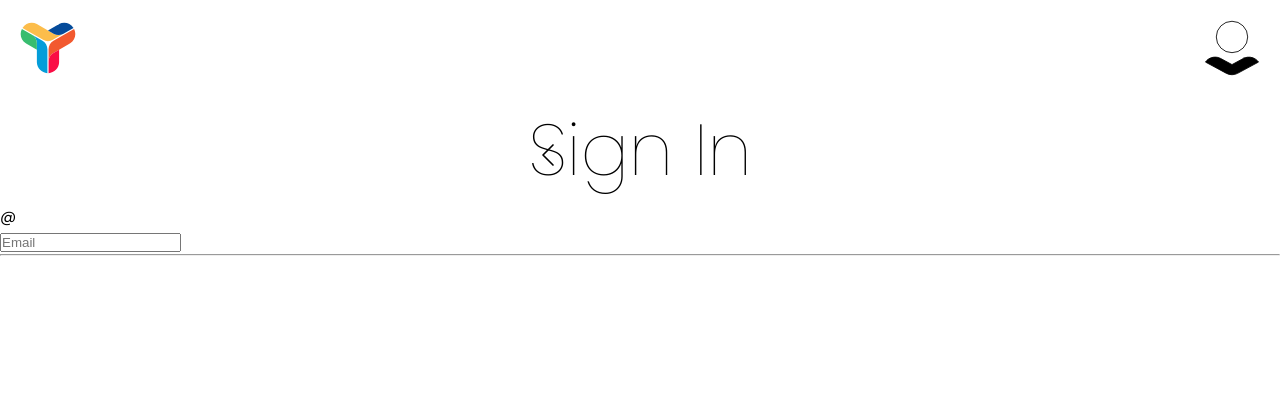
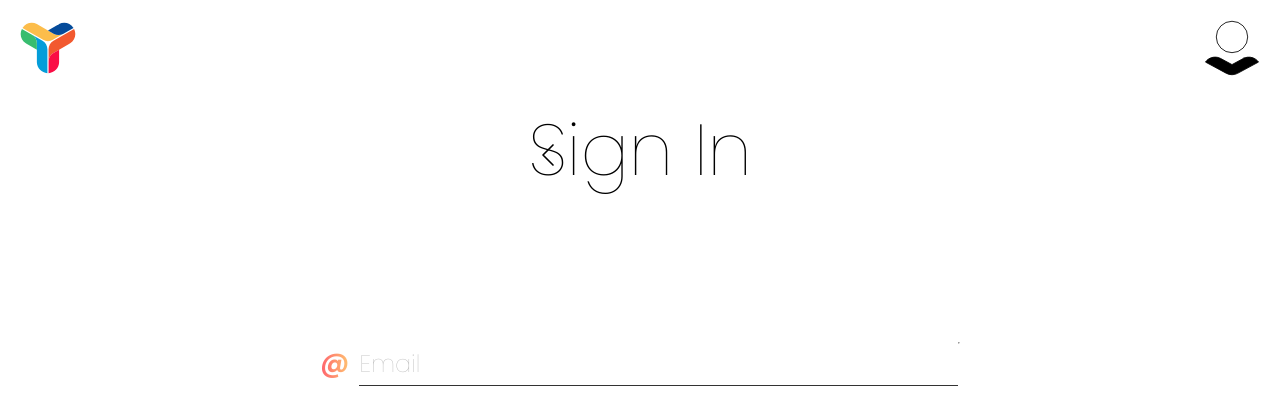
Before and after one commit to Samyam412/symple, a Next.js app: page / in a window 1280 px wide. Shown: the top 416 px of the page. Built offline with nearby package versions, Linux system fonts and the light colour scheme.

Commit message:
ui: fixed searchbar css

```diff
--- a/components/sign-in/SearchBar.tsx
+++ b/components/sign-in/SearchBar.tsx
@@ -2,6 +2,7 @@
 
 import { usePathname, useRouter, useSearchParams } from "next/navigation";
 import { useEffect, useState } from "react";
+import "../../styles/sign-in/search-bar.css"
 
 const SearchBar = () => {
   const [email, setEmail] = useState<string>("");
@@ -27,7 +28,7 @@ const SearchBar = () => {
 
   return (
     <div className="email-input-container">
-      <div className="search-icon">@</div>
+      <div className="search-icon ">@</div>
       <input
         type="email"
         placeholder="Email"
--- a/components/sign-in/SignInPage.tsx
+++ b/components/sign-in/SignInPage.tsx
@@ -4,16 +4,17 @@ import SearchBar from "./SearchBar";
 
 const SignInPage = () => {
   return (
-    <div className="sign-in-body">
+    <section className="sign-in-body">
       <h1 className="sign-in-title">
         <span className="sign-in-chevron">
           <ChevronLeft />
         </span>
         Sign In
       </h1>
-
-      <SearchBar />
-    </div>
+      <div className="search-bar-container">
+        <SearchBar />
+      </div>
+    </section>
   );
 };
 
--- a/styles/sign-in/search-bar.css
+++ b/styles/sign-in/search-bar.css
@@ -1,13 +1,13 @@
 .email-input-container {
   display: flex;
-  align-items: center;
+  align-items: start;
+  justify-content: center;
   position: relative;
-  font-family: "Arial", sans-serif;
-  width: 100%;
+  width: 50%;
 }
 
-.icon {
-  font-size: 24px;
+.search-icon {
+  font-size: 1.75rem;
   font-weight: bold;
   background: linear-gradient(90deg, #ff5f6d, #ffc371);
   -webkit-background-clip: text;
@@ -22,19 +22,12 @@
   border: none;
   outline: none;
   color: #333;
+  font-family: inherit;
   padding: 4px 0;
-  font-family: "Arial", sans-serif;
+  border-bottom: 1px solid #333;
 }
 
 .email-input::placeholder {
   color: #bbb;
-  font-weight: lighter;
+  font-weight: 100;
 }
-
-.underline {
-  position: absolute;
-  bottom: -1px;
-  width: 100%;
-  height: 1px;
-  background-color: #333;
-}
--- a/styles/sign-in/sign-in.css
+++ b/styles/sign-in/sign-in.css
@@ -17,3 +17,11 @@
   left: 20;
   top: 0;
 }
+
+.search-bar-container {
+  width: 100%;
+    height: 40dvh;
+    display: flex;
+    align-items: center;
+  justify-content: center;
+}
```
